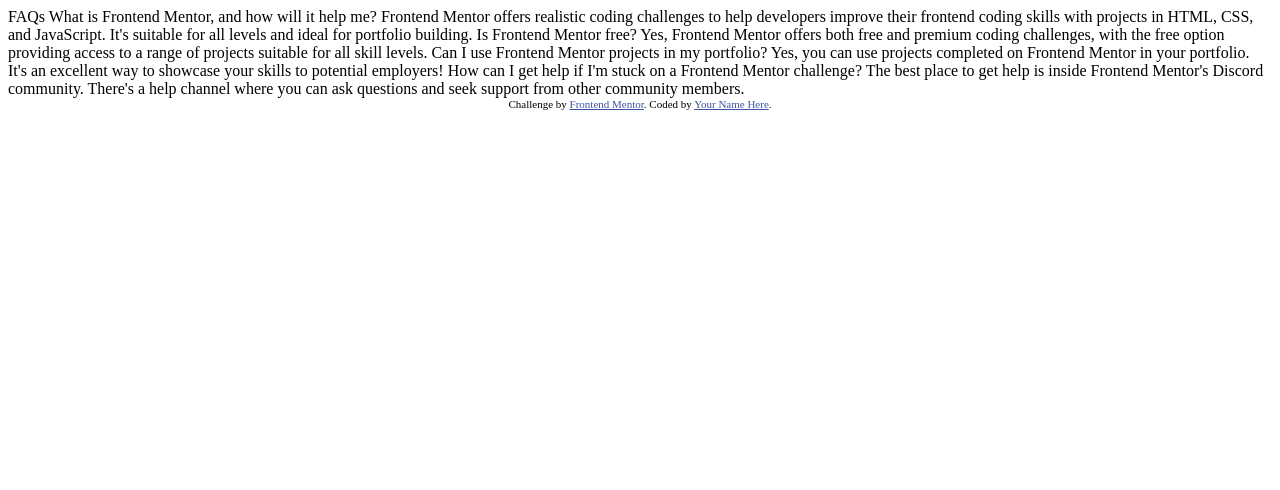
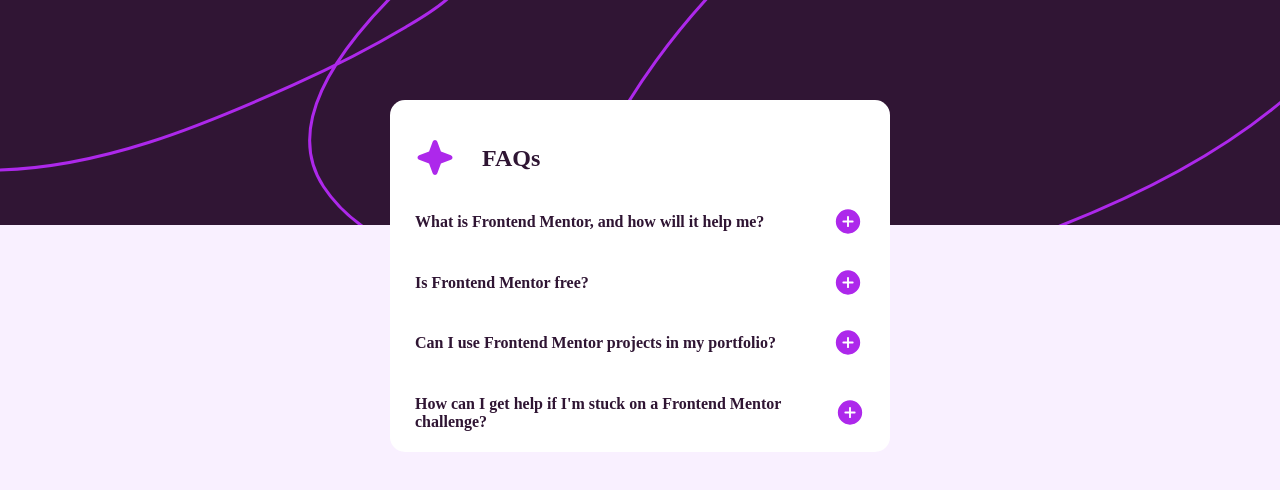
Before and after one commit to Frank-incense/faq-accordion, a plain HTML site: page index.html in a window 1280 px wide. Drawn offline with Linux system fonts and the light colour scheme.

Commit message:
Finally almost done

```diff
--- a/index.html
+++ b/index.html
@@ -6,40 +6,73 @@
 
   <link rel="icon" type="image/png" sizes="32x32" href="./assets/images/favicon-32x32.png">
 
+  <link rel="stylesheet" href="style.css">
+  <link rel="import" href="https://fonts.google.com/specimen/Work+Sans">
+
   <title>Frontend Mentor | FAQ accordion</title>
 
   <!-- Feel free to remove these styles or customise in your own stylesheet 👍 -->
   <style>
     .attribution { font-size: 11px; text-align: center; }
-    .attribution a { color: hsl(228, 45%, 44%); }
+    .attribution a { color: hsl(292, 42%, 14%); }
   </style>
 </head>
 <body>
+  <div class="back-ground"></div>
+  <main>
+    <section class="top">
+      <div class="image"></div>
+      <h2>FAQs</h2>
+    </section>
 
-  FAQs
-
-  What is Frontend Mentor, and how will it help me?
-
+    <section class="drop-info">
+      <div class="dropbar">
+        <h4>What is Frontend Mentor, and how will it help me?</h4>
+        <div class="plus"></div>
+      </div>
+      <div class="info">
         Frontend Mentor offers realistic coding challenges to help developers improve their
   frontend coding skills with projects in HTML, CSS, and JavaScript. It's suitable for
   all levels and ideal for portfolio building.
+      </div>
+    </section>
 
-  Is Frontend Mentor free?
-
+    <section class="drop-info">
+      <div class="dropbar">
+        <h4>Is Frontend Mentor free?</h4>
+        <div class="plus"></div>
+      </div>
+      <div class="info">
         Yes, Frontend Mentor offers both free and premium coding challenges, with the free
         option providing access to a range of projects suitable for all skill levels.
+      </div>
+    </section>
 
-  Can I use Frontend Mentor projects in my portfolio?
-
+    <section class="drop-info">
+      <div class="dropbar">
+        <h4>Can I use Frontend Mentor projects in my portfolio?</h4>
+        <div class="plus"></div>
+      </div>
+      <div class="info">
         Yes, you can use projects completed on Frontend Mentor in your portfolio. It's an excellent
   way to showcase your skills to potential employers!
+      </div>
+    </section>
 
-  How can I get help if I'm stuck on a Frontend Mentor challenge?
-
+    <section class="drop-info">
+      <div class="dropbar">
+        <h4>How can I get help if I'm stuck on a Frontend Mentor challenge?</h4>
+        <div class="plus"></div>
+      </div>
+      <div class="info">
         The best place to get help is inside Frontend Mentor's Discord community. There's a help
   channel where you can ask questions and seek support from other community members.
+      </div>
+    </section>
+  </main>
 
-
+  <script src="main.js">
+  </script>
   <div class="attribution">
     Challenge by <a href="https://www.frontendmentor.io?ref=challenge" target="_blank">Frontend Mentor</a>.
     Coded by <a href="#">Your Name Here</a>.
--- /dev/null
+++ b/main.js
@@ -0,0 +1,18 @@
+const dropdown = document.getElementsByClassName('dropbar');
+
+for (let i = 0; i < dropdown.length; i++) {
+    dropdown[i].addEventListener('click', function() {
+        this.classList.toggle("active")
+
+        const panel = document.getElementsByClassName("info");
+        const plus = document.getElementsByClassName("plus")
+        if (panel[i].style.display === 'block') {
+            console.log('im here')
+            panel[i].style.display = 'none';
+            plus[i].style.background =  'url(assets/images/icon-plus.svg)';
+        } else {
+            panel[i].style.display = "block";
+            plus[i].style.background =  'url(assets/images/icon-minus.svg)';
+        }
+    })
+}
--- /dev/null
+++ b/style.css
@@ -0,0 +1,98 @@
+@font-face {
+    font-family: Work-Sans;
+    src: url(https://fonts.google.com/specimen/Work+Sans);
+}
+
+:root {
+    --desktop-background: hsl(275, 100%, 97%);
+    --webpage-font: Work-Sans serif;
+    --webpage-font-color: hsl(292, 42%, 14%);
+    --main-background: hsl(0, 0%, 100%);
+    --hover-color: hsl(292, 16%, 49%);
+}
+
+body {
+    background-color: var(--desktop-background);
+    margin: 0;
+    /* height: 100vh; */
+    font-family: var(--webpage-font);
+    color: var(--webpage-font-color);
+    font-size: 16px;
+}
+
+.back-ground {
+    background: url(assets/images/background-pattern-desktop.svg);
+    width: 100%;
+    height: 225px;
+}
+main {
+    position: absolute;
+    top: 50px;
+    left: 0;
+    right: 0;
+    max-width: 500px;
+    margin: 50px  auto;
+    background-color: var(--main-background);
+    border-radius: 15px;
+}
+
+section {
+    width: 90%;
+    margin: auto;
+}
+
+.dropbar {
+    display: flex;
+    justify-content: space-between;
+    align-items: center;
+}
+
+.dropbar h4:hover {
+    color: var(--hover-color);
+}
+
+.plus {
+    background: url(assets/images/icon-plus.svg);
+    width: 2rem;
+    height: 2rem;
+}
+
+.top {
+    display: flex;
+    justify-content: flex-start;
+    margin-top: 25px;
+    align-items: center;
+}
+
+.image {
+    background: url(assets/images/icon-star.svg);
+    width: 42px;
+    height: 42px;
+    margin-right: 25px;
+}
+
+.info {
+    display: none;
+    border-bottom: 2px solid var(--desktop-background);
+    padding-bottom: 15px;
+}
+
+@media (max-width: 600px) {
+    body {
+        background-color: var(--desktop-background);
+        margin: 0;
+        height: 100vh;
+        font-family: var(--webpage-font);
+        color: var(--webpage-font-color);
+        font-size: 16px;
+    }
+    main {
+        position: absolute;
+        top: 50px;
+        left: 0;
+        right: 0;
+        max-width: 90%;
+        margin: 50px  auto;
+        background-color: hsl(0, 0%, 100%);
+    }
+}
```
Lines whose indentation alone changed are shown as unchanged.
